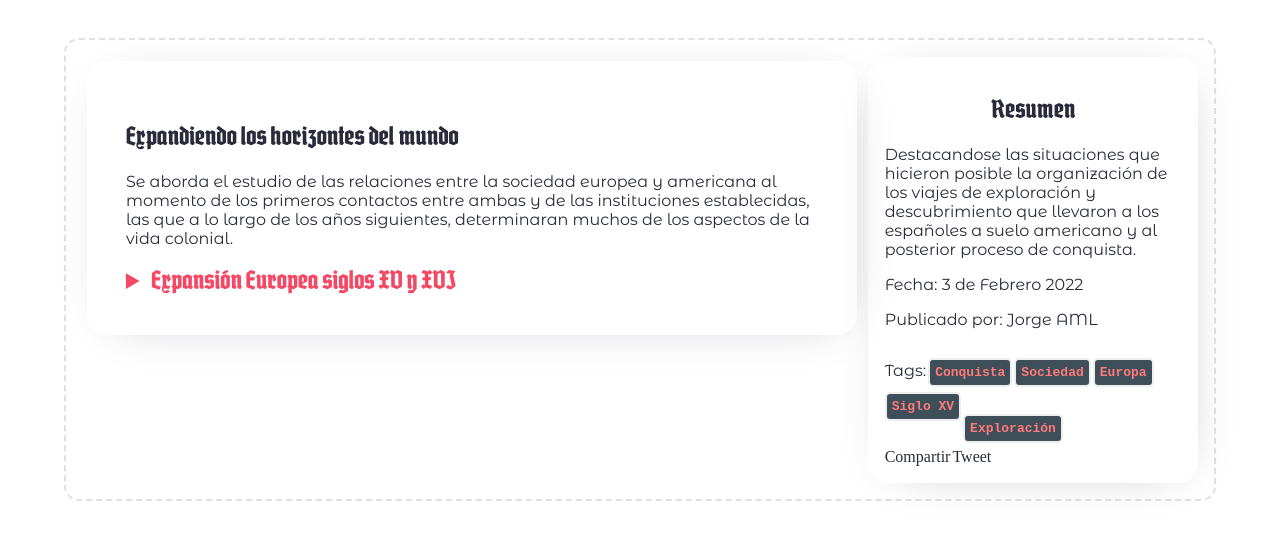
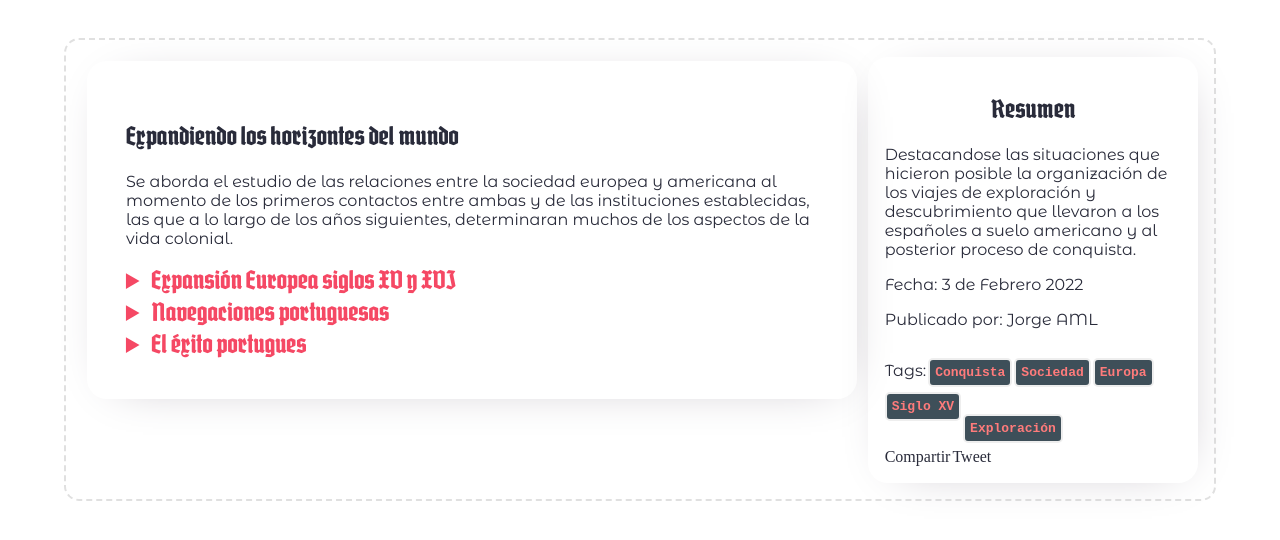
Before and after one commit to jorgeAML/creativeaml, a Jekyll site: the page built from blog_posts/03-02-2022.md, in a window 1280 px wide. Shown: the top 540 px of the page. Built offline with Jekyll 4.4.1, drawn with Linux system fonts in a browser that asks for light colours; some web fonts are replaced; comment, search, counter and statistics services are not loaded.

Commit message:
El exito portugues

```diff
--- a/blog_posts/03-02-2022.md
+++ b/blog_posts/03-02-2022.md
@@ -39,7 +39,14 @@ tag5: Exploración
         	<p>
         	<u><b>Conquistas</b></u>: Durante el siglo XV las <mark>comunidades musulmanas del cercano oriente</mark> fueron progresivamente conquistadas por los <mark>turcos otomanos</mark>, que eran <u>guerreros seminómadas que tomaron constantinopla 1453, poco tiempo después Egipto y Siria</u> llegando a dominar el mediterráneo, cerrando así la posibilidad a los europeos de adquirir nuevas especias y otras mercancías.</p>
         	<p><u><b>Viajes de navegación</b></u>: fines del siglo XV  y principios del XVI permitieron a los europeos llegar a zonas del mundo como Asia, África meridional y oriental y América, se comprobo un hecho geográfico de gran importancia: <mark>Los mares del planeta están conectados entre sí</mark>, entonces el <u>mar es un medio de comunicación entre los países</u>  que tienen costas marítimas. "<mark>Todos los mares son uno solo</mark>". Están conectados entre sí y son navegables, a excepción de ciertas áreas polares.</p>
-        	<p><u><b>Los portugueses</b></u>: Ya navegaban por el Atlántico hacia el sur, bordeando la costa del continente africano. El principe Enrique, llamado el Navegante (1394-1460) patrocinó una serie de expediciones de exploración y descubrimiento de nuevas tierras. Se rodeó de especialistas </p>
-
+    </details>
+    <details>
+    	<summary>Navegaciones portuguesas</summary>
+    	<p><u><b>Los portugueses</b></u>: Ya navegaban por el Atlántico hacia el sur, bordeando la costa del continente africano. El principe Enrique, llamado el Navegante (1394-1460) patrocinó una serie de expediciones de exploración y descubrimiento de nuevas tierras.</p>
+    	<p>Se rodeó de especialistas en cartografía, astronomía, náutica, etc. Los pilotos de las naves portuguesas iban provistos de los mejores mapas e instrumentos náuticos de la época; debían rendir un informe detallado de sus experiencias, las que servían para enriquecer los conocimientos propiamente sobre la navegación y las tierras descubiertas.</p>
+    	<p>Todo lo nuevo era considerado un secreto de estado. Los portugueses pretendían mantener un monopolio de navegación por el Atlántico así como la información de sus cartas marinas que mostraran los nuevos territorios y las rutas a seguir.</p>
+    </details>
+    <details>
+    	<summary>El éxito portugues</summary>
     </details>
 </article>
```
